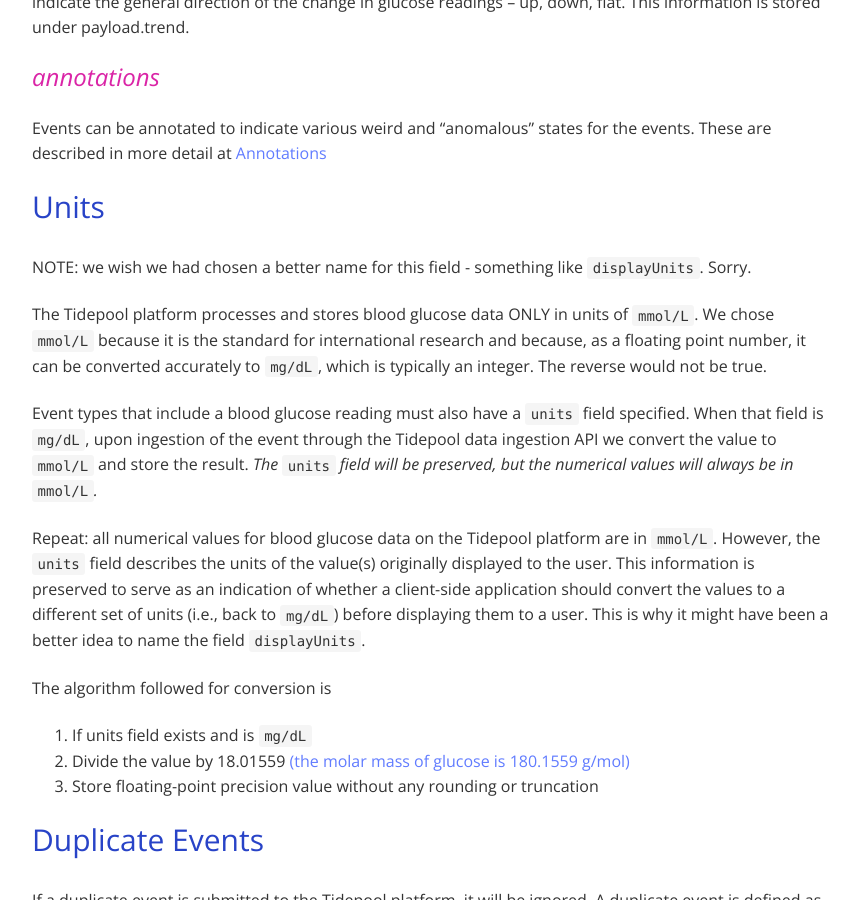
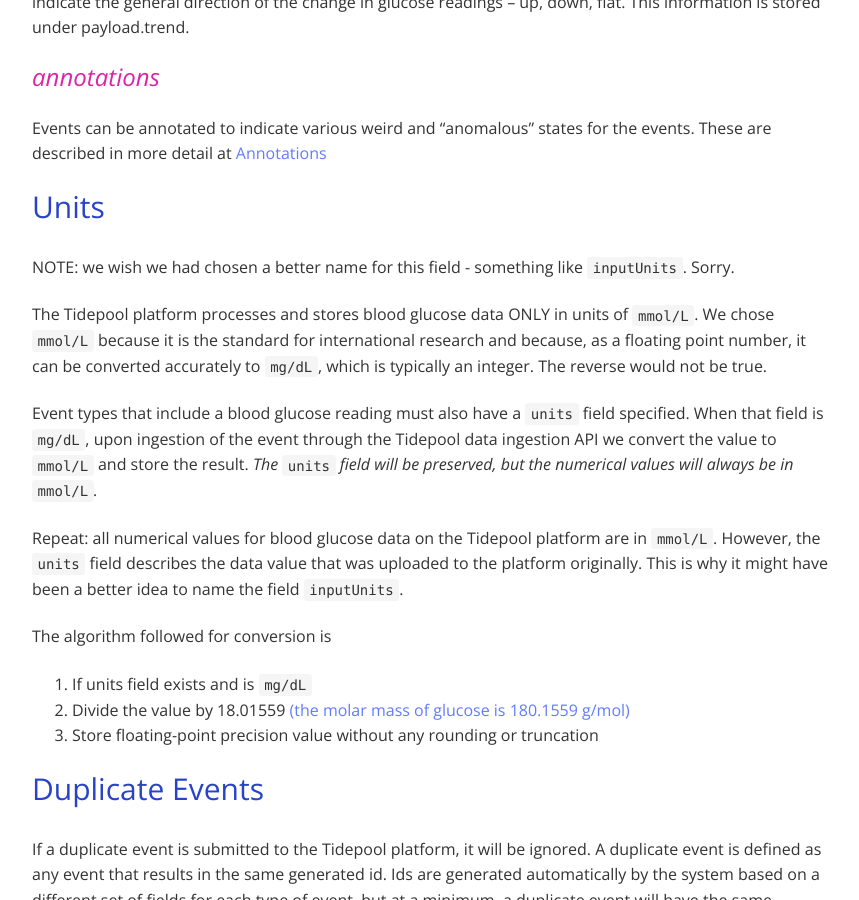
Before and after one commit to tidepool-org/tidepool-org.github.io, a Jekyll site: the page built from _docs/data-model/v1.md, in a window 1280 px wide and 900 px high, scrolled down 3601 px. Shown: the whole window, without its empty margins (208-1067 px from the left). Built offline with Jekyll 4.4.1, drawn with Linux system fonts in a browser that asks for light colours; nearby versions of some CDN libraries.

Commit message:
Further tweaks for clarity

```diff
--- a/_docs/data-model/v1.md
+++ b/_docs/data-model/v1.md
@@ -100,13 +100,13 @@ Events can be annotated to indicate various weird and "anomalous" states for the
 
 ## Units
 
-NOTE: we wish we had chosen a better name for this field - something like `displayUnits`. Sorry.
+NOTE: we wish we had chosen a better name for this field - something like `inputUnits`. Sorry.
 
 The Tidepool platform processes and stores blood glucose data ONLY in units of `mmol/L`. We chose `mmol/L` because it is the standard for international research and because, as a floating point number, it can be converted accurately to `mg/dL`, which is typically an integer. The reverse would not be true.
 
 Event types that include a blood glucose reading must also have a `units` field specified. When that field is `mg/dL`, upon ingestion of the event through the Tidepool data ingestion API we convert the value to `mmol/L` and store the result. *The `units` field will be preserved, but the numerical values will always be in `mmol/L`.*
 
-Repeat: all numerical values for blood glucose data on the Tidepool platform are in `mmol/L`. However, the `units` field describes the units of the value(s) originally displayed to the user. This information is preserved to serve as an indication of whether a client-side application should convert the values to a different set of units (i.e., back to `mg/dL`) before displaying them to a user. This is why it might have been a better idea to name the field `displayUnits`.
+Repeat: all numerical values for blood glucose data on the Tidepool platform are in `mmol/L`.  However, the `units` field describes the data value that was uploaded to the platform originally. This is why it might have been a better idea to name the field `inputUnits`.
 
 The algorithm followed for conversion is
 
```
